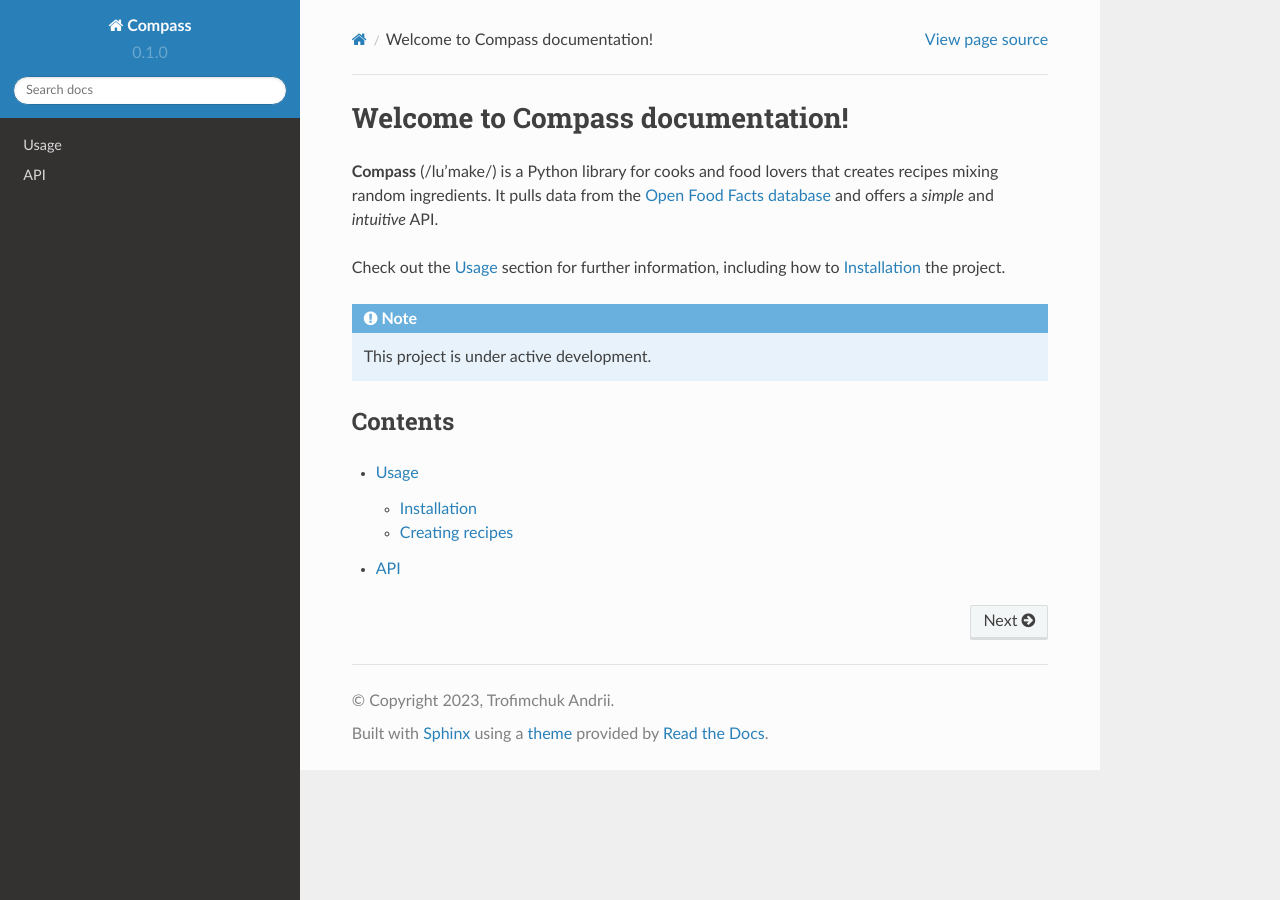
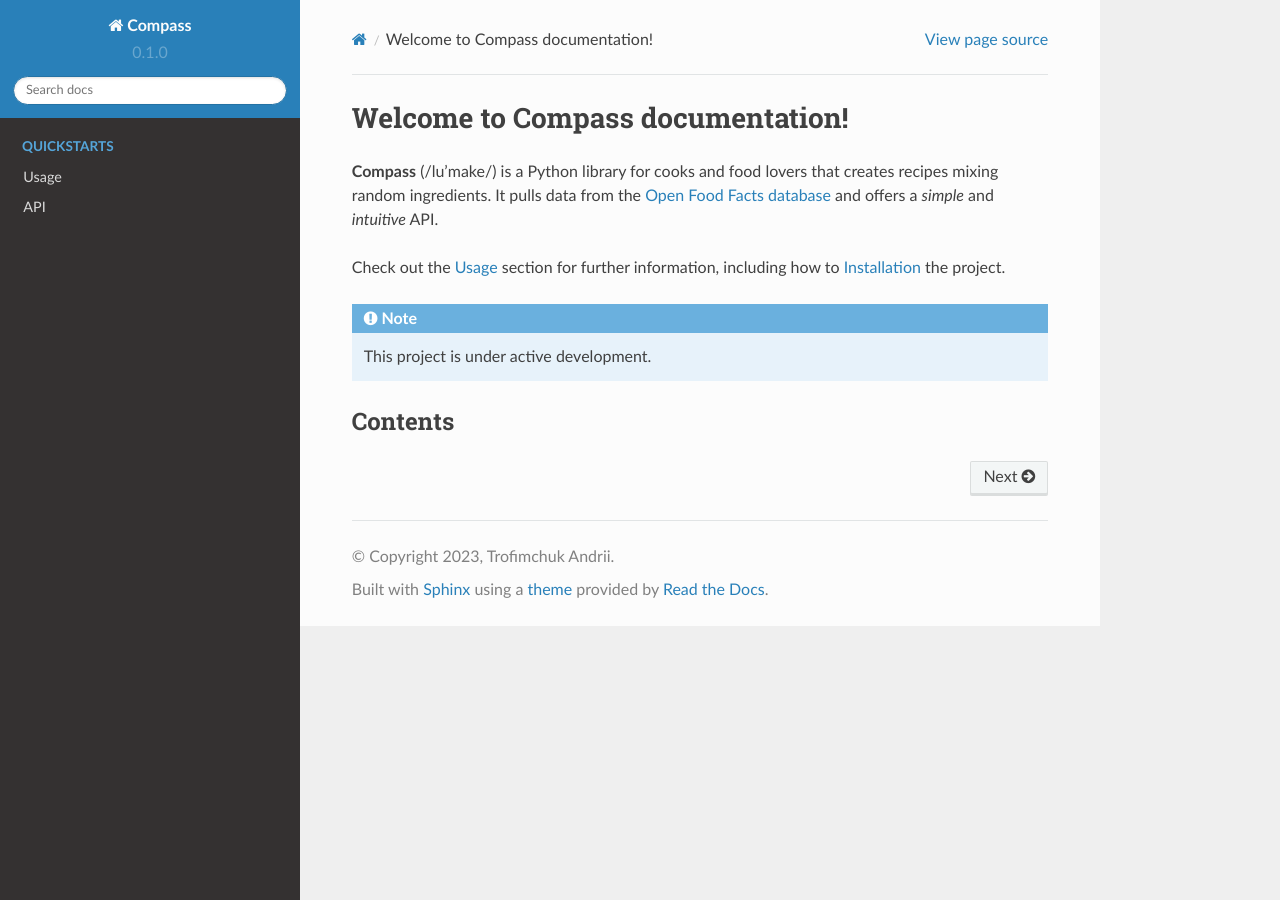
Before and after one commit to macnaer/compass-docs, a Sphinx documentation site: the page built from docs/source/index.rst, in a window 1280 px wide. Built offline with Sphinx 7.4.7 and the Read the Docs theme 2.0.0, drawn with Linux system fonts in a browser that asks for light colours; pages that are not in the unit, such as notebooks, are missing from menus.

```diff
--- a/docs/source/index.rst
+++ b/docs/source/index.rst
@@ -17,6 +17,9 @@ Contents
 --------
 
 .. toctree::
+   :maxdepth: 3
+   :hidden:
+   :caption: Quickstarts
 
    overview
    usage
```
